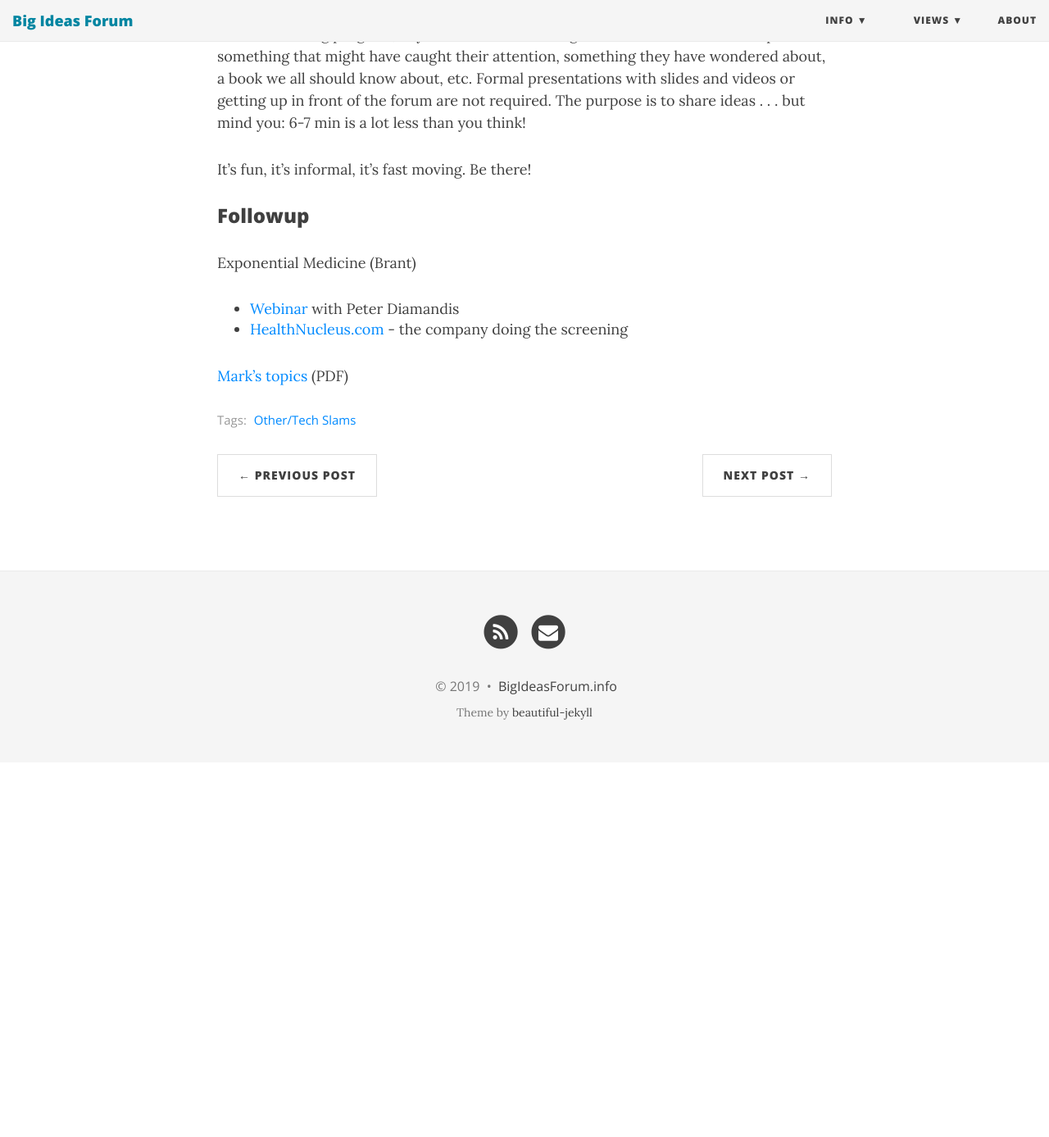
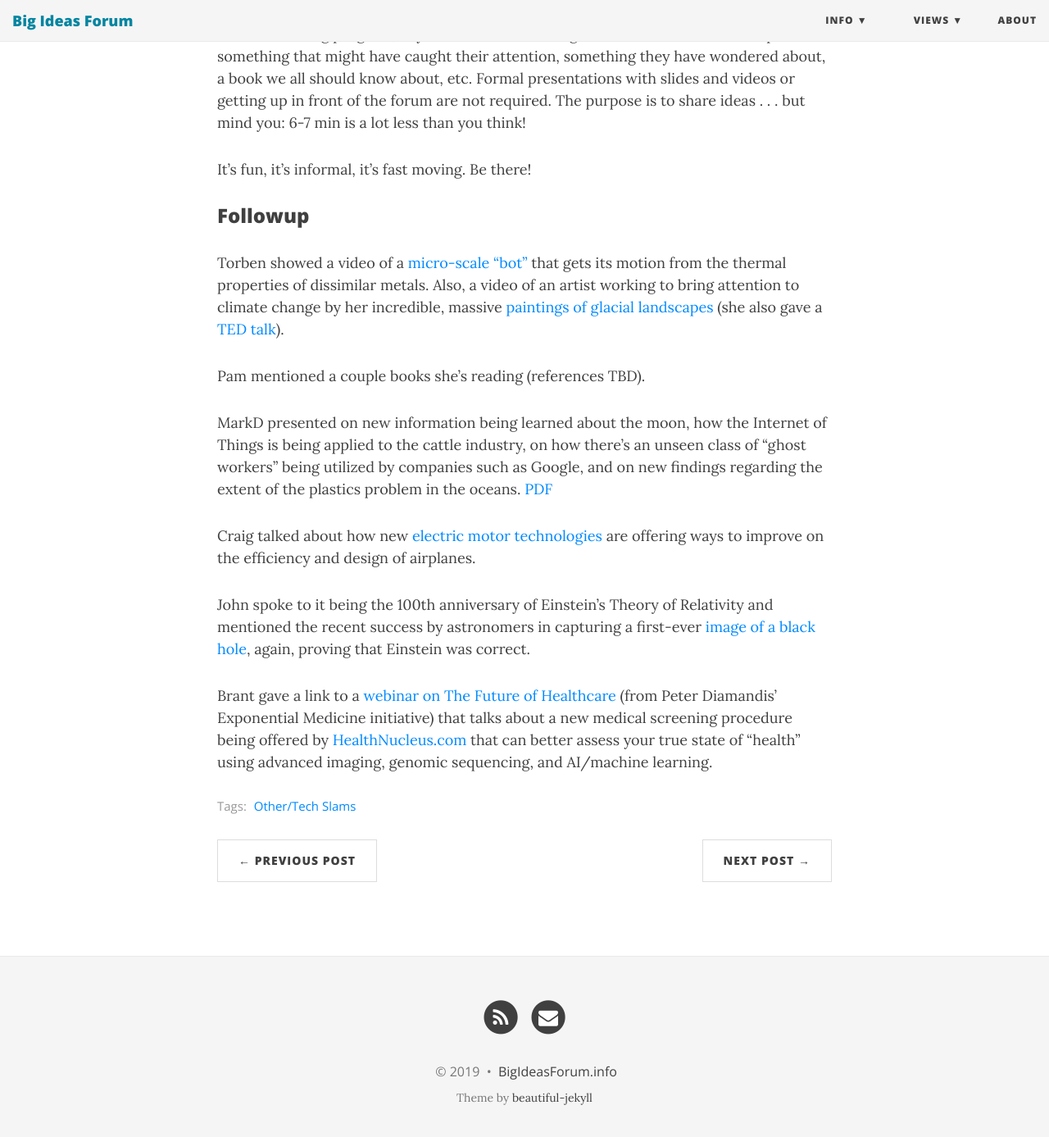
Before and after one commit to BigIdeasForum/bigideasforum.github.io, a Jekyll site: the page built from _posts/2019/2019-05-16-tech-slam8.md, in a window 1280 px wide and 1400 px high, scrolled down 568 px. Shown: the top 1387 px of the window at 82% size. Built offline with Jekyll 4.4.1, drawn with Linux system fonts in a browser that asks for light colours; nearby versions of some CDN libraries; before the commit the page ends 1498 px from its top, so only the background shows below that.

Commit message:
Add followup

```diff
--- a/_posts/2019/2019-05-16-tech-slam8.md
+++ b/_posts/2019/2019-05-16-tech-slam8.md
@@ -3,7 +3,7 @@ layout: post
 title:  Tech Slam
 subtitle: The Floor is Yours
 date:   2019-05-16 19:00:00
-categories: Future
+categories: Future Brant MarkD
 tags: [Other/Tech Slams]
 bigimg: /img/slam.jpg
 ---
@@ -13,9 +13,15 @@ It’s fun, it’s informal, it’s fast moving. Be there!
 
 ### Followup
 
-Exponential Medicine (Brant)
+Torben showed a video of a [micro-scale "bot"](/assets/present/2019/2019-05-16/microbots.mp4) that gets its motion from the thermal properties of dissimilar metals.  Also, a video of an artist working to bring attention to climate change by her incredible, massive [paintings of glacial landscapes](/assets/present/2019/2019-05-16/glacier-paintings.mp4) (she also gave a [TED talk](https://www.ted.com/talks/zaria_forman_drawings_that_show_the_beauty_and_fragility_of_earth)).
 
-* [Webinar](https://www.a360.digital/david-karow-post-webinar-sample-content) with Peter Diamandis
-* [HealthNucleus.com](https://www.healthnucleus.com) - the company doing the screening
+Pam mentioned a couple books she's reading (references TBD).
 
-[Mark's topics](/assets/present/2019/techslam-mark-2019-05-16.pdf) (PDF)
+MarkD presented on new information being learned about the moon, how the Internet of Things is being applied to the cattle industry, on how there's an unseen class of "ghost workers" being utilized by companies such as Google, and on new findings regarding the extent of the plastics problem in the oceans. [PDF](/assets/present/2019/2019-05-16/markd.pdf)
+
+Craig talked about how new [electric motor technologies](/assets/present/2019/2019-05-16/craig.pdf) are offering ways to improve on the efficiency and design of airplanes.
+
+John spoke to it being the 100th anniversary of Einstein's Theory of Relativity and mentioned the recent success by astronomers in capturing a first-ever [image of a black hole](https://www.jpl.nasa.gov/edu/news/2019/4/19/how-scientists-captured-the-first-image-of-a-black-hole/), again, proving that Einstein was correct.
+
+Brant gave a link to a [webinar on The Future of Healthcare](https://www.a360.digital/david-karow-post-webinar-sample-content)
+ (from Peter Diamandis' Exponential Medicine initiative) that talks about a new medical screening procedure being offered by [HealthNucleus.com](https://www.healthnucleus.com) that can better assess your true state of "health" using advanced imaging, genomic sequencing, and AI/machine learning.
```
Also changed, not shown: 5 other files.
